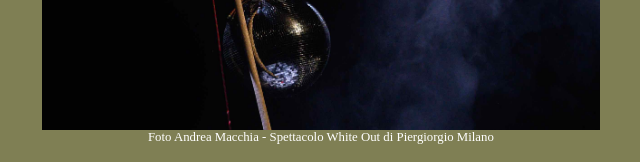
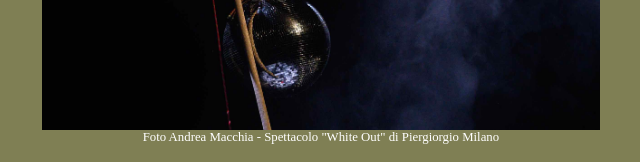
Before and after one commit to alessfacc/ErikaBettin, a plain HTML site: page index.html in a window 1280 px wide. Shown: the part 880-1042 px from the top of the page, 8-648 px from the left. Drawn offline with nearby package versions, Linux system fonts and the light colour scheme; some icons are missing; a web font is replaced by a local one.

Commit message:
Add files via upload

```diff
--- a/index.html
+++ b/index.html
@@ -60,7 +60,7 @@
             <div class="container container--flex">
                 <div class="column column--50">
                     <img src="img/ErikaBettinBannerAbout.jpg" alt="" class="main__img">
-                    <p class="text_foto">Foto Andrea Macchia - Spettacolo White Out di Piergiorgio Milano</p>
+                    <p class="text_foto">Foto Andrea Macchia - Spettacolo "White Out" di Piergiorgio Milano</p>
                 </div>
                 <div class="column column--50">
                     <h3 class="column__title">Info</h3>
```
